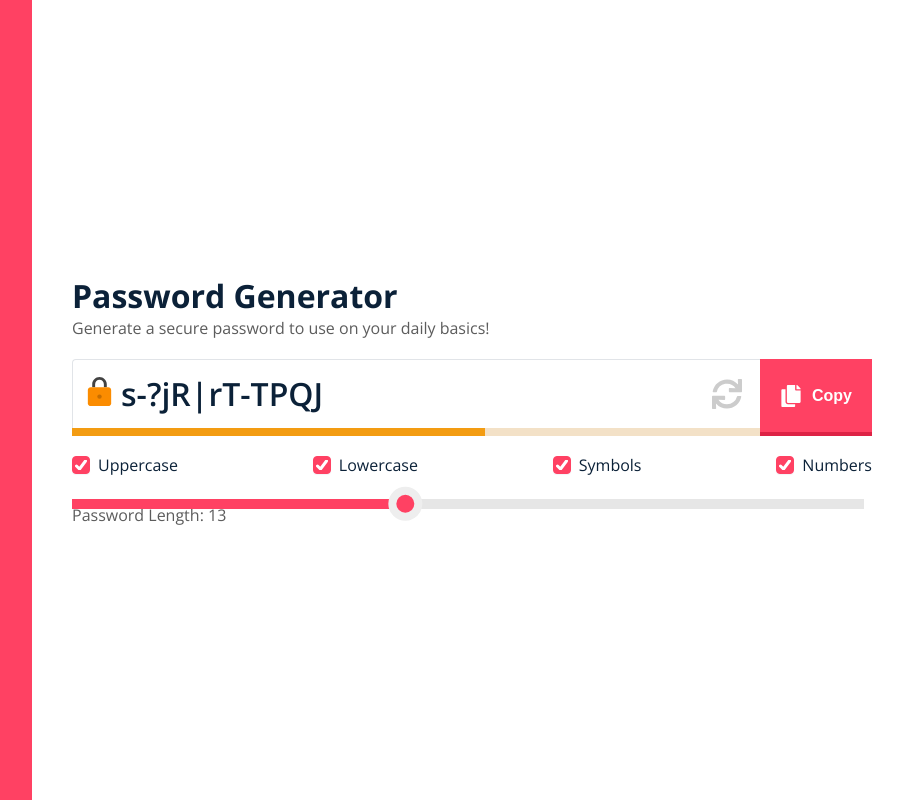
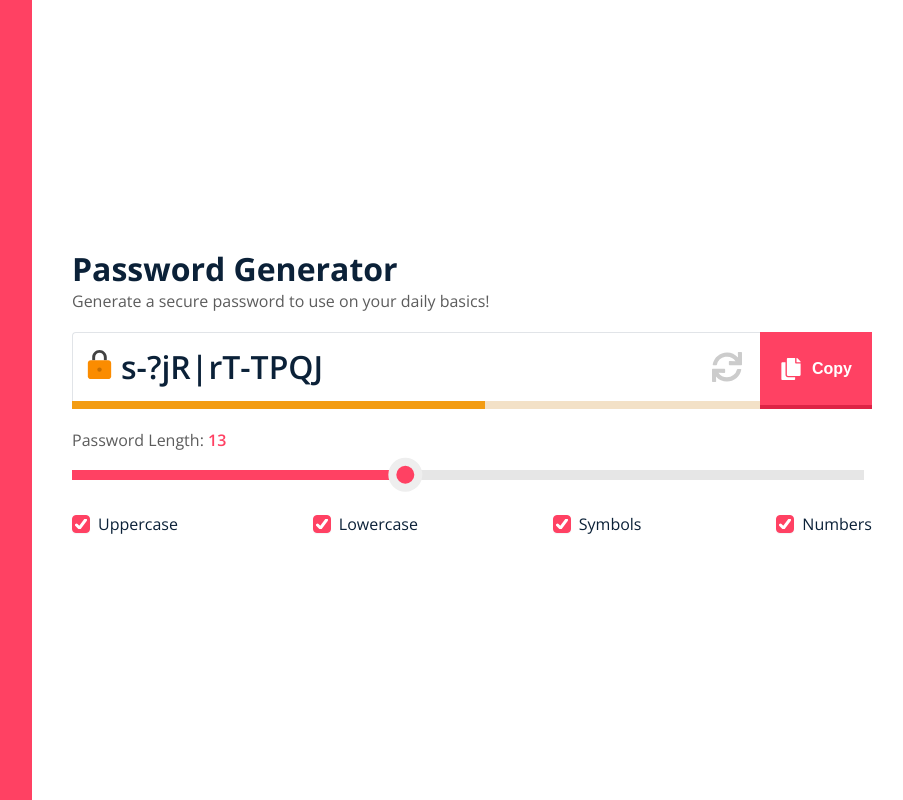
Before and after one commit to ajsevillano/password-generator, a React (Create React App) app: page / in a window 1280 px wide. Shown: the whole page, without its empty margins (352-1255 px from the left). Built offline with nearby package versions, Linux system fonts and the light colour scheme.

Commit message:
Clean and rearrange App styles

```diff
--- a/src/App.css
+++ b/src/App.css
@@ -358,7 +358,12 @@ input[type=range]::-ms-thumb {
 }
 
 .slider-p {
-  width: 220px;
+  margin-bottom: 14px;
+  font-size: 16px;
+}
+.slider-p span {
+  color: #ff4163;
+  font-weight: 600;
 }
 
 @keyframes spin {
@@ -378,6 +383,7 @@ input[type=range]::-ms-thumb {
 .slider-container {
   display: flex;
   position: relative;
+  margin-bottom: 40px;
 }
 
 /*# sourceMappingURL=App.css.map */
--- a/src/App.js
+++ b/src/App.js
@@ -88,14 +88,12 @@ const App = () => {
     };
 
     setLoading(true);
-    setTimeout(() => {
-      setCheckBoxes(updateCheckBox);
-      setFilters(setFilterValues);
-    }, 150);
+    setCheckBoxes(updateCheckBox);
+    setFilters(setFilterValues);
 
     setTimeout(() => {
       setLoading(false);
-    }, 250);
+    }, 450);
   };
 
   //Slider Handler
@@ -125,6 +123,12 @@ const App = () => {
         <Input inputRef={inputEl} value={password} />
         <Button copyToClipBoard={copyToClipBoard} />
       </div>
+      <p className="slider-p">
+        Password Length:<span> {passLength} </span>
+      </p>
+      <div className="slider-container">
+        <Slider handleslider={handleSlider} passLength={passLength} />
+      </div>
       <div className="checkboxes-container">
         <svg className="inline-svg">
           <symbol id="check" viewBox="0 0 12 10">
@@ -142,10 +146,6 @@ const App = () => {
           />
         ))}
       </div>
-      <div className="slider-container">
-        <Slider handleslider={handleSlider} passLength={passLength} />
-      </div>
-      <p className="slider-p">Password Length: {passLength}</p>
     </Layout>
   );
 };
--- a/src/App.scss
+++ b/src/App.scss
@@ -26,7 +26,12 @@
 }
 
 .slider-p {
-  width: 220px;
+  margin-bottom: 14px;
+  font-size: 16px;
+  span {
+    color: #ff4163;
+    font-weight: 600;
+  }
 }
 
 @keyframes spin {
@@ -47,6 +52,5 @@
 .slider-container {
   display: flex;
   position: relative;
+  margin-bottom: 40px;
 }
-
-///New checkbox
```
Also changed, not shown: 1 other file (tests, documents, lock files or other folders).
